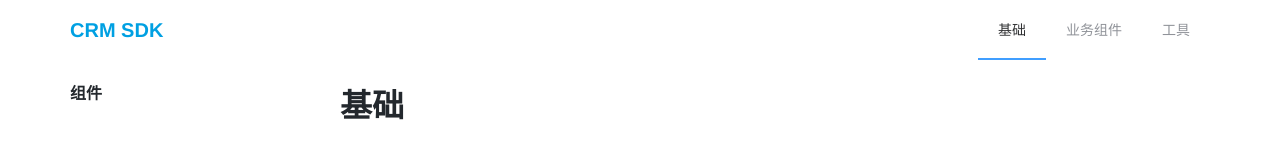
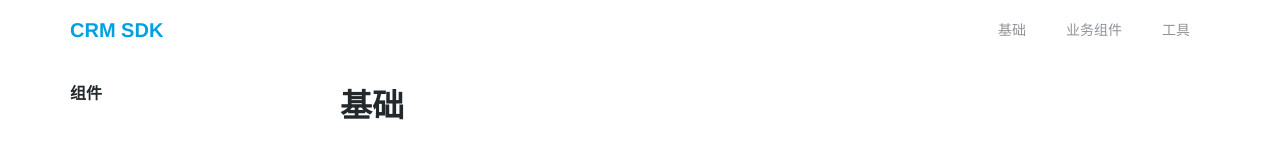
Before and after one commit to wcongke/pc-sdk, a Vue app: page / in a window 1280 px wide. Shown: the top 160 px of the page. Built offline with nearby package versions, Linux system fonts and the light colour scheme.

Commit message:
fix: 修复菜单显示问题

```diff
--- a/src/components/header-nav/index.vue
+++ b/src/components/header-nav/index.vue
@@ -8,8 +8,8 @@
 
 <template>
   <div class="header-nav">
-    <el-menu :default-active="active" class="el-menu-demo" mode="horizontal" @select="handleSelect">
-      <el-menu-item v-for="(item, index) in menu" :key="index" :index="item.name">{{item.text}}</el-menu-item>
+    <el-menu :default-active="active" class="el-menu-demo" mode="horizontal">
+      <el-menu-item v-for="(item, index) in menu" :key="index" :index="item.name" @click="handleSelect(item.page)">{{item.text}}</el-menu-item>
     </el-menu>
   </div>
 </template>
@@ -24,34 +24,40 @@ export default {
        */
       menu: [
         {
-          name: 'bc.index',
+          name: 'bc',
+          page: 'bc.index',
           text: '基础'
         },
         {
-          name: 'components.index',
+          name: 'components',
+          page: 'components.index',
           text: '业务组件'
         },
         {
-          name: 'utils.index',
+          name: 'utils',
+          page: 'utils.index',
           text: '工具'
         }
-      ],
-      /**
-       * 当前菜单
-       * @type {String}
-       */
-      active: 'bc.index'
+      ]
+    }
+  },
+  computed: {
+    /**
+     * 当前菜单
+     * @returns {String}
+     */
+    active () {
+      return this.$route.meta.module
     }
   },
   methods: {
     /**
      * 处理菜单选择
-     * @param {String} name -路由名称
+     * @param {String} page -页面
      */
-    handleSelect (name) {
-      this.active = name
+    handleSelect (page) {
       this.$router.push({
-        name
+        name: page
       })
     }
   }
--- a/src/components/menu/index.vue
+++ b/src/components/menu/index.vue
@@ -9,7 +9,7 @@
 <template>
   <div class="menu">
     <el-menu
-      :default-active="model.active"
+      :default-active="active"
       @select="handleSelect">
       <el-menu-item v-for="(item, index) in model.list[firstRouterName]" :key="index" :index="item.name" :disabled="item.disabled">
         <span slot="title">{{item.text}}</span>
@@ -25,15 +25,26 @@ export default {
   data () {
     return {
       /**
-       * 一级路由名称
-       * @type {String}
-       */
-      firstRouterName: '',
-      /**
        * 左侧菜单数据
        * @type {Object}
        */
       model: model()
+    }
+  },
+  computed: {
+    /**
+     * 一级路由名称
+     * @return {String}
+     */
+    firstRouterName () {
+      return this.$route.meta.module
+    },
+    /**
+     * 当前菜单
+     * @returns {String}
+     */
+    active () {
+      return this.$route.name
     }
   },
   methods: {
@@ -47,16 +58,6 @@ export default {
         name
       })
     }
-  },
-  watch: {
-    '$route': {
-      handler (route) {
-        if (!route) return
-
-        this.firstRouterName = route.name.split('.')[0]
-        this.model.active = ''
-      }
-    }
   }
 }
 </script>
--- a/src/router/routes/bc.js
+++ b/src/router/routes/bc.js
@@ -6,7 +6,8 @@ export default [{
       name: 'bc.index',
       path: '',
       meta: {
-        title: '基础'
+        title: '基础',
+        module: 'base'
       },
       component: () => import('@/views/bc/index/index.vue')
     }
--- a/src/router/routes/components.js
+++ b/src/router/routes/components.js
@@ -6,52 +6,55 @@ export default [{
       name: 'components.index',
       path: '',
       meta: {
-        title: '业务组件'
+        title: '业务组件',
+        module: 'components'
       },
       component: () => import('@/views/components/index/index.vue')
     },
     {
       name: 'components.radio',
-      path: '/radio',
+      path: 'radio',
       meta: {
-        title: '单选框'
+        title: '单选框',
+        module: 'components'
       },
       component: () => import('@/views/components/radio/index.vue')
     },
     {
       name: 'components.horizontal-menu',
-      path: '/horizontal-menu',
+      path: 'horizontal-menu',
       meta: {
-        title: '水平菜单'
+        title: '水平菜单',
+        module: 'components'
       },
       component: () => import('@/views/components/horizontal-menu/index.vue')
     },
     {
       name: 'components.vertical-menu',
-      path: '/vertical-menu',
+      path: 'vertical-menu',
       meta: {
-        title: '垂直菜单'
+        title: '垂直菜单',
+        module: 'components'
       },
-      component: () =>
-        import('@/views/components/vertical-menu/index.vue')
+      component: () => import('@/views/components/vertical-menu/index.vue')
     },
     {
       name: 'components.utils-card',
-      path: '/utils-card',
+      path: 'utils-card',
       meta: {
-        title: '工具卡片'
+        title: '工具卡片',
+        module: 'components'
       },
-      component: () =>
-        import('@/views/components/utils-card/index.vue')
+      component: () => import('@/views/components/utils-card/index.vue')
     },
     {
       name: 'components.pagination',
-      path: '/pagination',
+      path: 'pagination',
       meta: {
-        title: '分页'
+        title: '分页',
+        module: 'components'
       },
-      component: () =>
-        import('@/views/components/pagination/index.vue')
+      component: () => import('@/views/components/pagination/index.vue')
     }
   ]
 }]
--- a/src/router/routes/utils.js
+++ b/src/router/routes/utils.js
@@ -6,7 +6,8 @@ export default [{
       name: 'utils.index',
       path: '',
       meta: {
-        title: '基础'
+        title: '工具',
+        module: 'utils'
       },
       component: () => import('@/views/utils/index/index.vue')
     }
```
